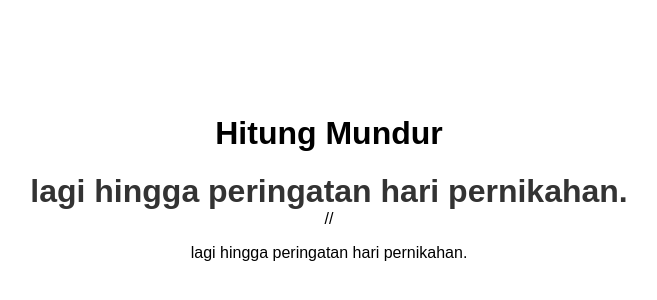
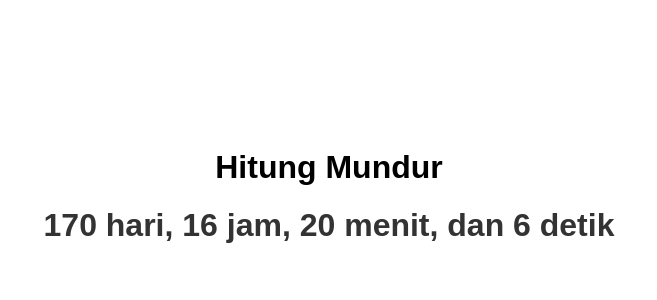
Before and after one commit to fwzakiy/hitungmundur, a plain HTML site: page index.html in a window 1280 px wide. Shown: the part 214-514 px from the top of the page, without its empty margins (311-968 px from the left). Drawn offline with Linux system fonts and the light colour scheme.

Commit message:
Update index.html
Perbaikan teks.

```diff
--- a/index.html
+++ b/index.html
@@ -18,6 +18,12 @@
 
     #countdown {
       font-size: 2em;
+      font-weight: bold;
+      color: #333;
+    }
+
+    #teks {
+      font-size: 16px;
       font-weight: bold;
       color: #333;
     }
@@ -48,7 +54,7 @@
 
       // Tampilkan hasil hitung mundur di elemen dengan id "countdown"
       document.getElementById("countdown").innerHTML = days + " hari, " + hours + " jam, " + minutes + " menit, dan " + seconds + " detik";
-      document.getElementById("countdown").innerHTML = "lagi hingga peringatan hari pernikahan.";
+      document.getElementById("teks").innerHTML = "lagi hingga peringatan hari pernikahan.";
 
       // Jika waktu hitung mundur berakhir, hentikan interval
       if (timeDifference < 0) {
@@ -58,7 +64,5 @@
     }, 1000);
   </script>
 
-//  <p>lagi hingga peringatan hari pernikahan.</p>
-
 </body>
 </html>
```
